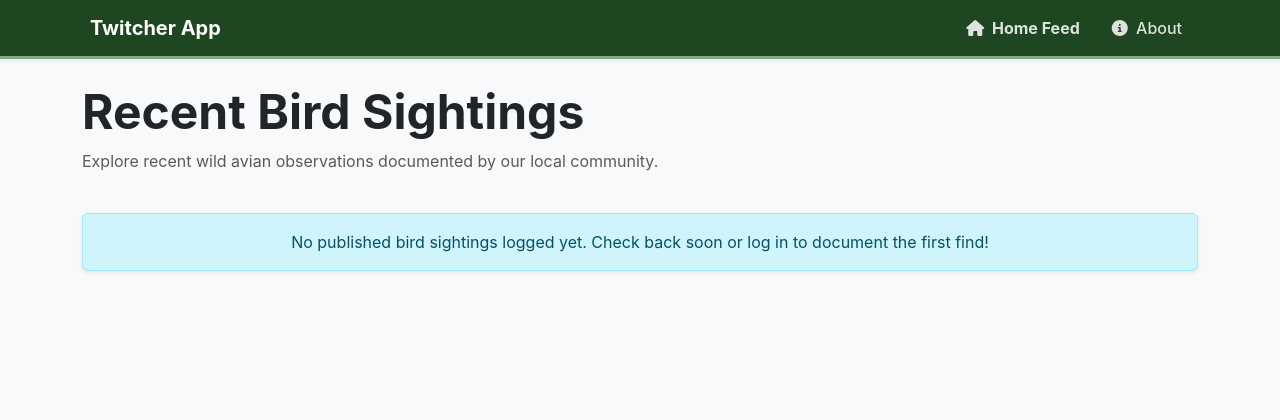
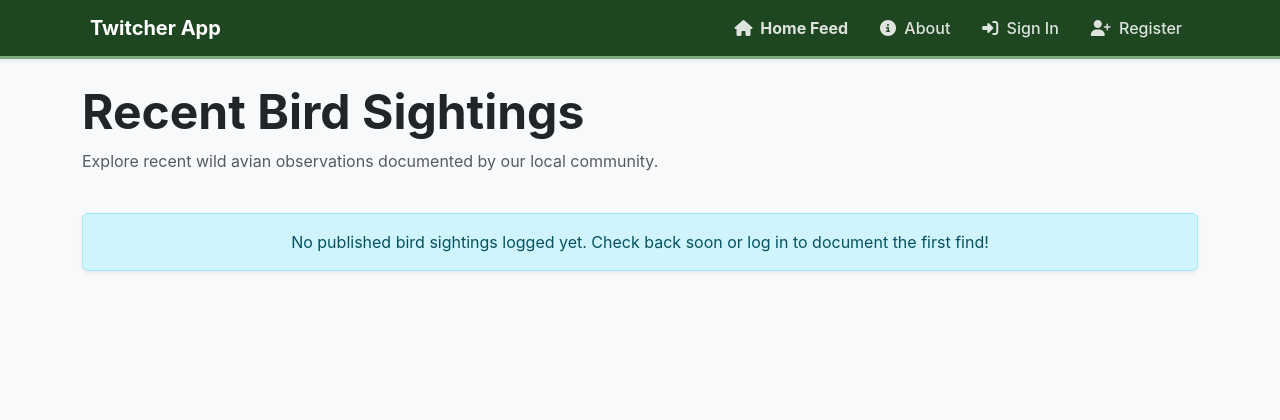
Before and after one commit to lion695/twitcher_app, a Django app: page / in a window 1280 px wide. Shown: the top 420 px of the page. Run offline with Django 4.2, Linux system fonts and the light colour scheme; data that the repository does not hold is empty; some libraries are stand-ins or nearby versions.

Commit message:
feat: complete user story by implementing conditional auth login links inside the main navbar structure

```diff
--- a/templates/base.html
+++ b/templates/base.html
@@ -60,7 +60,7 @@
         </a>
     </li>
 
-                <!-- NEW ADDITION: About Me Page Nav Link (LO1.1 Compliance) -->
+    <!-- About Me Page Nav Link (LO1.1 Compliance) -->
     <li class="nav-item">
         <!-- Evaluates request path to inject standard Bootstrap active highlight styling -->
         <a class="nav-link px-3 {% if '/about/' in request.path %}active fw-bold{% endif %}" href="/about/">
@@ -69,8 +69,10 @@
         </a>
     </li>
 
+    <!-- Dynamic Authentication Conditional Rendering Layer (LO3.2 Compliance) -->
     {% if user.is_authenticated %}
 
+        <!-- Links visible exclusively to logged-in users -->
         <li class="nav-item">
             <a class="nav-link text-warning px-3" href="#">
                 <i class="fa-solid fa-circle-plus me-1"></i>
@@ -85,9 +87,36 @@
             </a>
         </li>
 
+        <li class="nav-item">
+            <!-- Named Django Allauth URL target path routing -->
+            <a class="nav-link px-3 text-white-50" href="/accounts/logout/">
+                <i class="fa-solid fa-right-from-bracket me-1"></i>
+                Sign Out
+            </a>
+        </li>
+
+        {% else %}
+
+        <!-- Links visible exclusively to anonymous/logged-out web traffic (LO3.2) -->
+        <li class="nav-item">
+            <a class="nav-link px-3 fw-medium text-white" href="/accounts/login/">
+                <i class="fa-solid fa-right-to-bracket me-1"></i>
+                Sign In
+            </a>
+        </li>
+
+        <li class="nav-item">
+            <a class="nav-link px-3 fw-medium text-white-50" href="/accounts/signup/">
+                <i class="fa-solid fa-user-plus me-1"></i>
+                Register
+            </a>
+        </li>
+
     {% endif %}
 
+
 </ul>
+
 
         </div>
 
```
Lines whose indentation alone changed are shown as unchanged.
